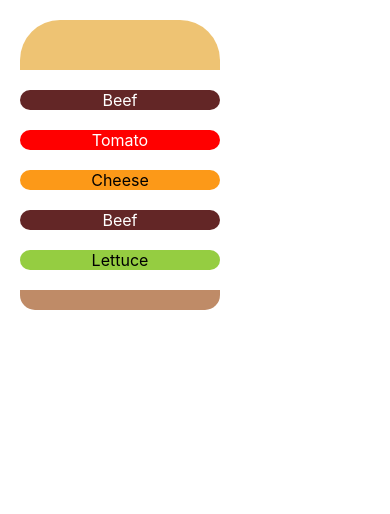
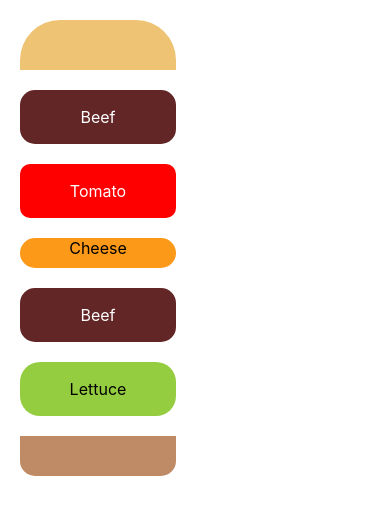
Before and after one commit to iseeflames/marulabs-reactburger, a React (Create React App) app in the folder react-burger/: page / in a window 390 px wide. Shown: the top 514 px of the page. Built offline with nearby package versions, Linux system fonts and the light colour scheme.

Commit message:
Make elements responsive

```diff
--- a/react-burger/src/App.css
+++ b/react-burger/src/App.css
@@ -4,3 +4,7 @@
 .App {
   text-align: center;
 }
+
+.components-wrapper {
+  text-align: center;
+}
--- a/react-burger/src/App.js
+++ b/react-burger/src/App.js
@@ -6,9 +6,14 @@ import Meat from "./components/Meat/Meat";
 import TopBread from "./components/TopBread/TopBread";
 import Tomato from "./components/Tomato/Tomato";
 
+const toggle = () => {
+  console.log("Component clicked.");
+};
+
 function App() {
   return (
     <div className="App">
+      <div className="components-wrapper">
         <TopBread />
         <Meat name="Beef" />
         <Tomato name="Tomato" />
@@ -17,6 +22,7 @@ function App() {
         <Lettuce />
         <BottomBread />
       </div>
+    </div>
   );
 }
 
--- a/react-burger/src/components/BottomBread/BottomBread.css
+++ b/react-burger/src/components/BottomBread/BottomBread.css
@@ -1,6 +1,6 @@
 .bottomBread{
-    width: 200px;
-    height: 20px;
+    width: 40%;
+    height: 40px;
     background-color: #BF8B67;
     border-radius: 0 0 15px 15px;
     margin: 20px;
--- a/react-burger/src/components/Cheese/Cheese.css
+++ b/react-burger/src/components/Cheese/Cheese.css
@@ -1,7 +1,7 @@
 .cheese-container{
     background-color: #FC9918;
-    width: 200px;
-    height: 20px;
+    width: 40%;
+    height: 30px;
     margin: 20px;
     border-radius: 20px;
 }
--- a/react-burger/src/components/Lettuce/Lettuce.css
+++ b/react-burger/src/components/Lettuce/Lettuce.css
@@ -1,7 +1,7 @@
 .lettuce-container{
     background-color: #95CD41;
-    width: 200px;
-    height: 20px;
+    width: 40%;
     margin: 20px;
     border-radius: 20px;
+    padding: 1px;
 }
--- a/react-burger/src/components/Meat/Meat.css
+++ b/react-burger/src/components/Meat/Meat.css
@@ -1,7 +1,7 @@
 .meat-container{
     background-color: #632626;
-    width: 200px;
-    height: 20px;
+    width: 40%;
+    padding: 1px;
     border-radius: 15px;
     margin: 20px;
     color: white;
--- a/react-burger/src/components/Tomato/Tomato.css
+++ b/react-burger/src/components/Tomato/Tomato.css
@@ -1,8 +1,8 @@
 .tomato-container{
-    width: 200px;
-    height: 20px;
+    width: 40%;
     background-color: red;
     margin: 20px;
     border-radius: 10px;
     color: white;
+    padding: 1px;
 }
--- a/react-burger/src/components/TopBread/TopBread.css
+++ b/react-burger/src/components/TopBread/TopBread.css
@@ -1,7 +1,8 @@
 .topbread-container{
-    width: 200px;
+    width: 40%;
     height: 50px;
     background-color: #EEC373;
     margin: 20px;
     border-radius: 40px 40px 0 0;
+
 }
```
Lines whose indentation alone changed are shown as unchanged.
